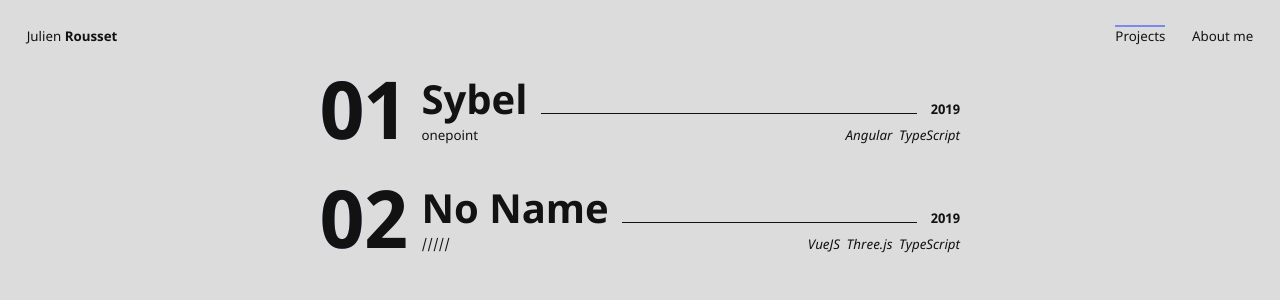
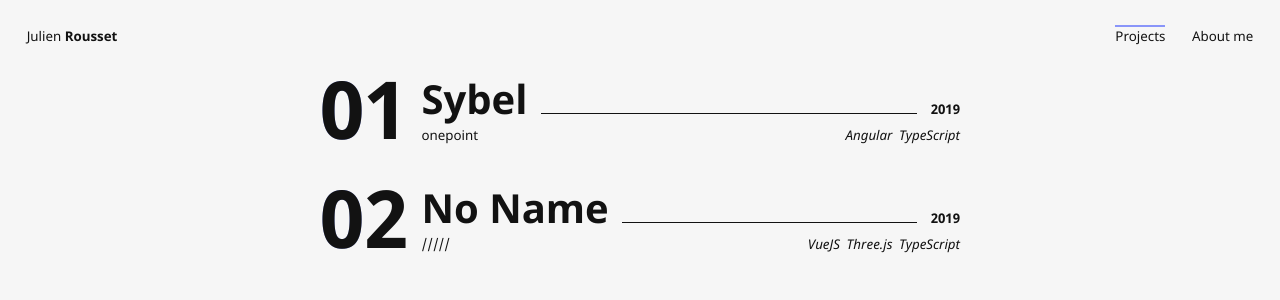
Before and after one commit to JulienRst/Portfolio2k20, a Vue app: page /projects in a window 1280 px wide. Shown: the top 300 px of the page. Built offline with nearby package versions, Linux system fonts and the light colour scheme.

Commit message:
[Colors] Try things with colors

```diff
--- a/src/assets/sass/abstracts/_variables.scss
+++ b/src/assets/sass/abstracts/_variables.scss
@@ -4,7 +4,7 @@ $font: 'Noto Sans';
 
 // Colors
 
-$color-light-grey: #DCDCDC;
+$color-light-grey: lighten(#DCDCDC, 10);
 $color-black: #121212;
 $color-blue-klein: #1F37FD;
 $color-blue-klein-faded-1: #B6BEE3;
@@ -13,4 +13,4 @@ $color-new-green: #00ffbf;
 
 // Grid
 
-$grid-width: 19vw;
+$grid-width: 20vw;
--- a/src/assets/sass/components/_imageViewer.scss
+++ b/src/assets/sass/components/_imageViewer.scss
@@ -14,7 +14,7 @@
             position: absolute;
             top: 0;
             left: 0;
-            transition: 0.5s;
+            transition: 0.1s;
         }
     }
 
--- a/src/assets/sass/views/_project.scss
+++ b/src/assets/sass/views/_project.scss
@@ -3,13 +3,15 @@
         h1 {
             font-size: 3rem;
             margin: 4rem 0;
-            color: transparent;
-            -webkit-text-stroke: 1px $color-black;
+            // color: transparent;
+            // -webkit-text-stroke: 1px $color-black;
+            font-weight: bold;
         }
 
         &.landing {
             .image-viewer {
                 margin-top: 12rem;
+                box-shadow: -5px 10px 25px rgba($color-black, 0.2);
             }
         }
     }
--- a/src/components/ImageViewer.vue
+++ b/src/components/ImageViewer.vue
@@ -29,7 +29,7 @@
 
 		public mounted () {
 			const ref = this.$refs.imgviewer as HTMLElement;
-			ref.addEventListener('wheel', this.bindedHandleScroll);
+			ref.addEventListener('wheel', this.bindedHandleScroll, { passive: true });
 			window.addEventListener('resize', this.bindedHandleResize);
 			const img = this.$refs.img as HTMLImageElement;
 			this.maxOffset = img.height - ref.offsetHeight;
@@ -56,7 +56,7 @@
 		}
 
 		private handleScroll (event: WheelEvent) {
-			event.preventDefault();
+			// event.preventDefault();
 			this.offset -= event.deltaY;
 			this.checkBoundaries();
 		}
```
